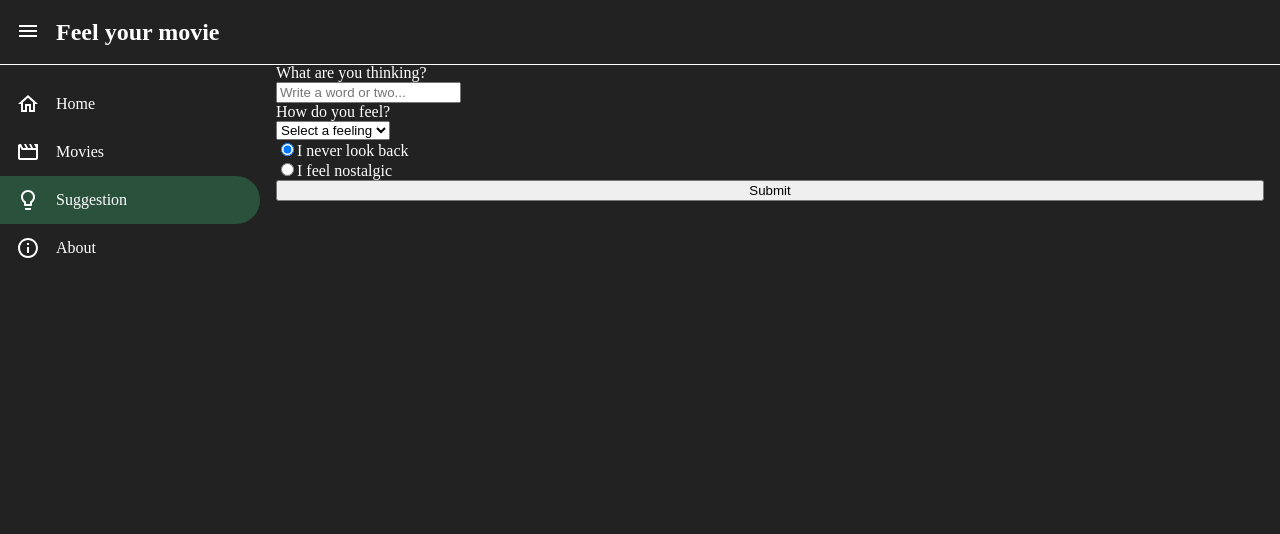
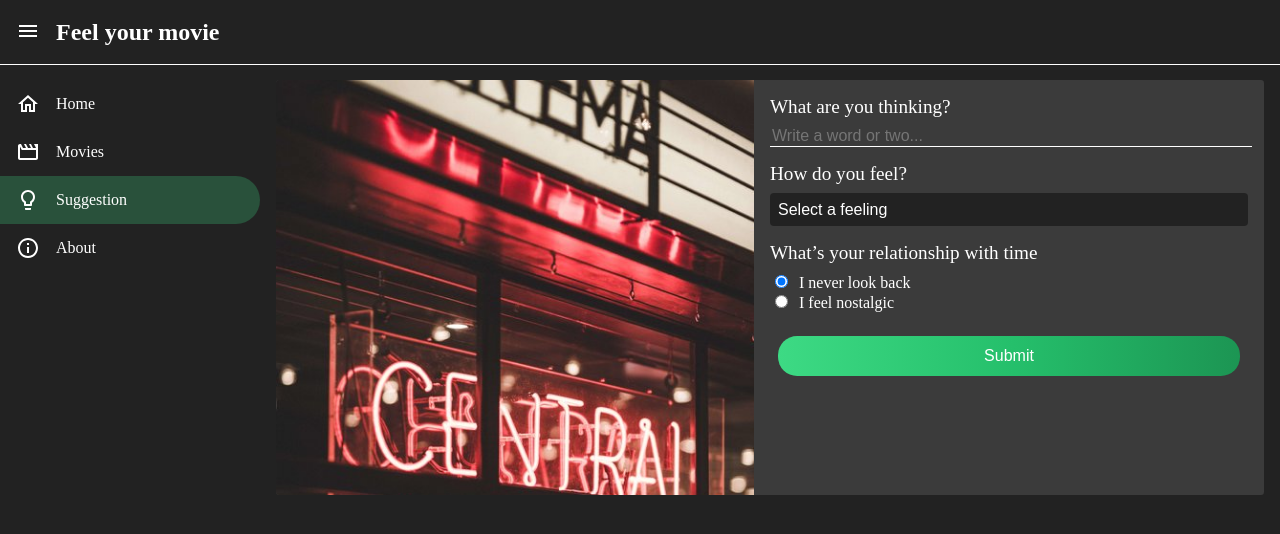
Before and after one commit to mbellagamba/feel-your-movie, a React app: page /suggestion in a window 1280 px wide. Shown: the top 534 px of the page. Built offline with nearby package versions, Linux system fonts and the light colour scheme; a web font is replaced by a local one.

Commit message:
Add form style

```diff
--- a/src/components/HeroCard/index.js
+++ b/src/components/HeroCard/index.js
@@ -34,11 +34,8 @@ const Anchor = styled(Link)`
   line-height: 2.4rem;
   margin: ${MARGIN_SMALL};
   text-align: center;
-  border-radius: 1.2em;
+  border-radius: 1.2rem;
   background-image: linear-gradient(to right, ${ACCENT} 0%, ${ACCENT_DARK} 51%, ${PRIMARY} 100%);
-  &:hover {
-    background-position: right center;
-  }
 `;
 
 const Column = styled.div`
--- a/src/containers/Suggestion/index.js
+++ b/src/containers/Suggestion/index.js
@@ -3,18 +3,106 @@ import styled from 'styled-components';
 import PropTypes from 'prop-types';
 import { connect } from 'react-redux';
 import { Redirect } from 'react-router-dom';
+import tinyColor from 'tinycolor2';
 import feelings from '../../resources/feelings';
 import * as actions from './actions';
+import {
+  ACCENT,
+  BACKGROUND,
+  ERROR,
+  TEXT_PRIMARY,
+} from '../../resources/colors';
+import formImage from '../../../images/form_image.jpg';
+import {
+  MARGIN_SMALL,
+  MARGIN_MEDIUM,
+  TEXT_SMALL,
+  TEXT_MEDIUM,
+  SCREEN_WIDTH_TABLET,
+} from '../../resources/dimensions';
+
+const Container = styled.div`
+  display: flex;
+  border-radius: 0.2rem;
+  overflow: hidden;
+  background-color: ${tinyColor(BACKGROUND).lighten(10).toHexString()};
+  margin: ${MARGIN_MEDIUM} 0;
+  padding: 0;
+  @media (max-width: ${SCREEN_WIDTH_TABLET}) {
+    flex-direction: column;
+  }
+`;
+
+const Image = styled.div`
+  flex: 0.5;
+  padding-top: 42%;
+  background-size: cover;
+  background-image: url(${(props) => props.src});
+  @media (max-width: ${SCREEN_WIDTH_TABLET}) {
+    padding-top: 100%;
+  }
+`;
 
 const Form = styled.form`
   display: flex;
   flex-direction: column;
+  padding: ${MARGIN_MEDIUM};
+  flex: 0.5;
 `;
 
 const InputError = styled.div`
-  color: red;
+  color: ${ERROR};
   font-size: 0.8rem;
   font-weight: 500;
+`;
+
+const Question = styled.div`
+  font-size: ${TEXT_MEDIUM};
+  margin-bottom: ${MARGIN_SMALL};
+`;
+
+const TextInput = styled.input`
+  background: none;
+  border: 0;
+  color: white;
+  border-bottom: 1px solid white;
+  font-size: ${TEXT_SMALL};
+  width: 100%;
+`;
+
+const Space = styled.div`
+  height: ${MARGIN_MEDIUM};
+`;
+
+const EmotionSelect = styled.select`
+  appearance: none;
+  outline: 0;
+  box-shadow: none;
+  position: relative;
+  border: 0;
+  color: ${TEXT_PRIMARY};
+  width: 100%;
+  padding: ${MARGIN_SMALL};
+  font-size: ${TEXT_SMALL};
+  background: ${BACKGROUND};
+  border-radius: .25rem;
+`;
+
+const Submit = styled.input`
+  line-height: 2.4rem;
+  margin: ${MARGIN_SMALL};
+  text-align: center;
+  border-radius: 1.2rem;
+  cursor: pointer;
+  border: 0;
+  color: white;
+  font-size: ${TEXT_SMALL};
+  background-image: linear-gradient(
+    to right,
+    ${ACCENT} 0%,
+    ${tinyColor(ACCENT).darken(10).toHexString()} 51%,
+    ${tinyColor(ACCENT).darken(20).toHexString()} 100%
+  );
 `;
 
 const Suggestion = ({ setSuggestionParams }) => {
@@ -23,7 +111,7 @@ const Suggestion = ({ setSuggestionParams }) => {
   const [nostalgic, setNostalgic] = useState(false);
   const [toResult, setToResult] = useState(false);
 
-  const invalidWord = word.length > 50;
+  const invalidWord = word.length > 40;
   const handleSubmit = (e) => {
     e.preventDefault();
     if (invalidWord) return;
@@ -42,10 +130,12 @@ const Suggestion = ({ setSuggestionParams }) => {
   }
 
   return (
+    <Container>
+      <Image src={formImage} alt="cinema" />
       <Form onSubmit={handleSubmit} target="/movies">
         <label htmlFor="word">
-        <div>What are you thinking?</div>
-        <input
+          <Question>What are you thinking?</Question>
+          <TextInput
             name="word"
             type="text"
             value={word}
@@ -55,9 +145,10 @@ const Suggestion = ({ setSuggestionParams }) => {
           />
           {invalidWord && <InputError>The word is too long</InputError>}
         </label>
+        <Space />
         <label htmlFor="feeling">
-        <div>How do you feel?</div>
-        <select
+          <Question>How do you feel?</Question>
+          <EmotionSelect
             name="feeling"
             value={feeling}
             onChange={(e) => setFeeling(e.target.value)}
@@ -67,18 +158,22 @@ const Suggestion = ({ setSuggestionParams }) => {
             {Object.keys(feelings).map((key) => (
               <option key={key} value={key}>{feelings[key]}</option>
             ))}
-        </select>
+          </EmotionSelect>
         </label>
+        <Space />
+        <Question>What’s your relationship with time</Question>
         <label htmlFor="nostalgic">
           <input name="nostalgic" type="radio" value="false" checked={!nostalgic} onChange={handleRadioClick} />
-        I never look back
+          &nbsp; I never look back
         </label>
         <label htmlFor="nostalgic">
           <input name="nostalgic" type="radio" value="true" checked={nostalgic} onChange={handleRadioClick} />
-        I feel nostalgic
+          &nbsp; I feel nostalgic
         </label>
-      <input type="submit" value="Submit" />
+        <Space />
+        <Submit type="submit" value="Submit" />
       </Form>
+    </Container>
   );
 };
 
--- a/src/index.css
+++ b/src/index.css
@@ -20,6 +20,10 @@ button:focus {
   outline: 0;
 }
 
+input:focus {
+  outline: 0;
+}
+
 a {
   text-decoration: none;
   color: white;
--- a/src/resources/colors.js
+++ b/src/resources/colors.js
@@ -4,6 +4,7 @@ export const TEXT_PRIMARY = '#fff';
 export const TEXT_SECONDARY = '#aaa';
 export const ACCENT = '#3dda84';
 export const ACCENT_DARK = '#2a9a66';
+export const ERROR = '#f44336';
 export const VIBRANT_COLORS = [
   '#1abc9c', // turquoise
   '#2ecc71', // emerald
```
Also changed, not shown: images/form_image.jpg (added). Lines whose indentation alone changed are shown as unchanged.
